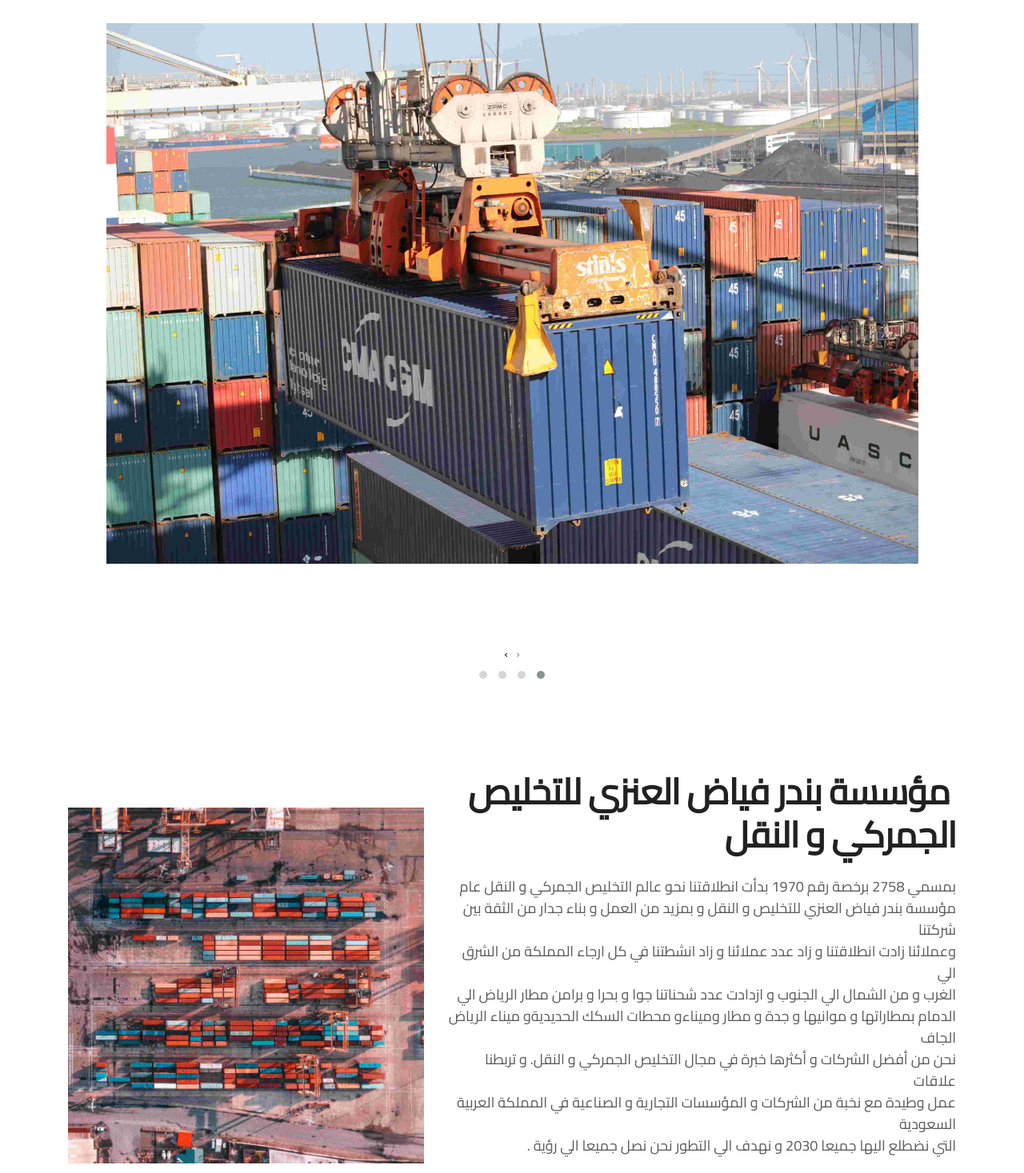
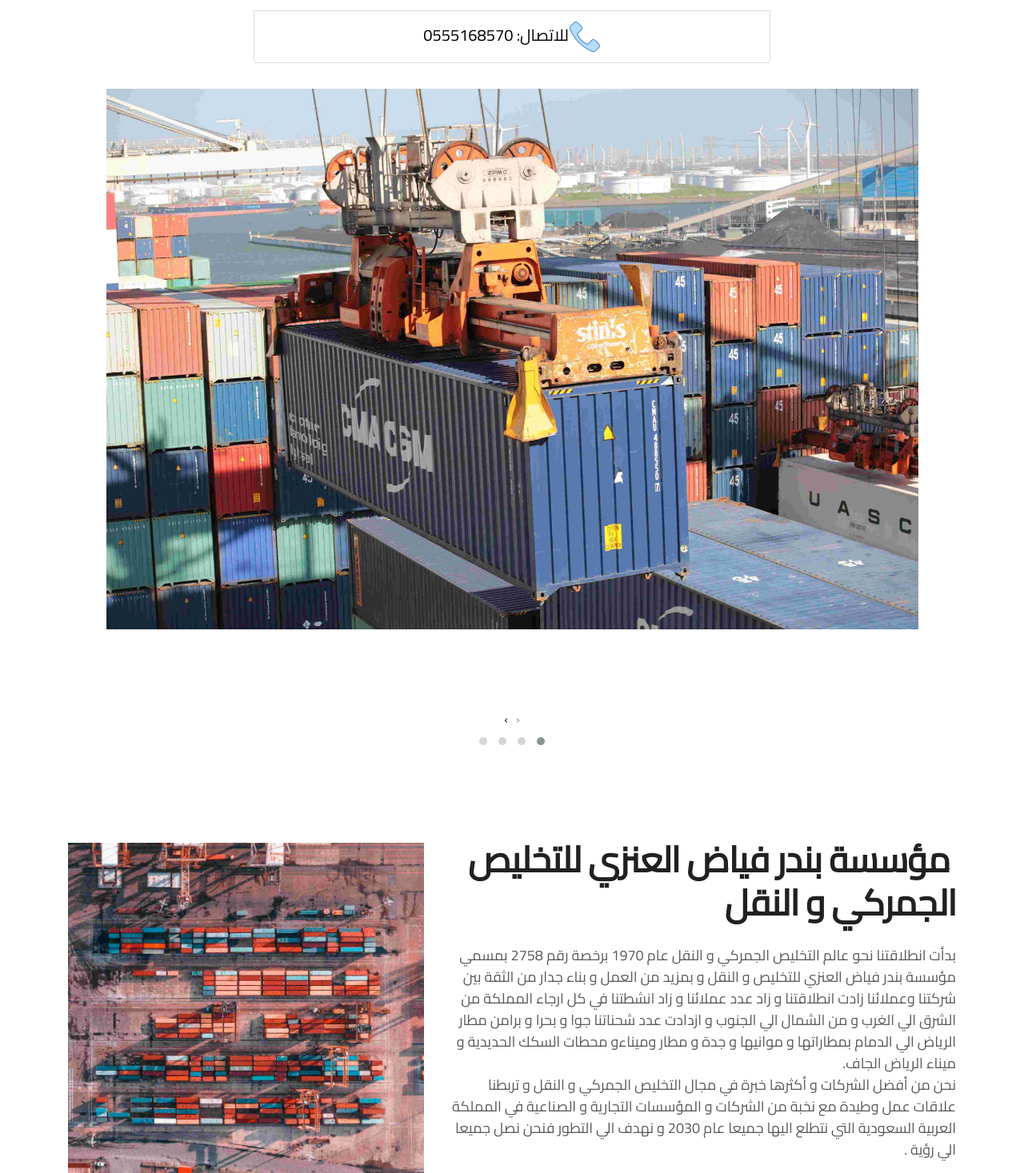
Before and after one commit to ehabcoder/test, a plain HTML site: page index.html in a window 1280 px wide. Shown: the part 250-1717 px from the top of the page at 80% size. Drawn offline with Linux system fonts and the light colour scheme.

Commit message:
Add files via upload
Final-version

```diff
--- a/css/tooplate-style.css
+++ b/css/tooplate-style.css
@@ -12,6 +12,7 @@ https://www.tooplate.com/view/2115-marvel
 body {
   font-family: "Maven", sans-serif;
   padding-top: 70px;
+  line-height: 1.6;
 }
 
 .full-screen {
@@ -361,6 +362,14 @@ strong {
   display: none;
 }
 
+.list-added a {
+  color: #000;
+  font-size: 20px;
+}
+.list-added:hover {
+  cursor: pointer;
+  background-color: gray;
+}
 @media (max-width: 991px) {
   .full-screen {
     padding-bottom: 4rem;
--- a/index.html
+++ b/index.html
@@ -72,7 +72,12 @@
                     <div class="col-lg-8 mx-auto title">
                       <h1>Speed and mastery</h1>
                       <p>Al Fayad Office for Customs Clearance and Transport</p>
+                      <li class="list-group-item list-added"><a href="tel:0555168570"><img src="images/icons/phone.png" alt="phone icon"/><span>Call Us: 0555168570</span></a></li>
+
                     </div>
+
+                    <!-- TODO -->
+
 
                     <div class="owl-carousel owl-theme">
                       <div class="item">
@@ -110,7 +115,8 @@
                             <span class="mr-2 about-h">Bandar Fayyad Corporation for customs clearance and transport</span>
                         </h1>
 
-                        <p class="about-p">Al Fayyadh Establishment for Customs Clearance in the name of 2758 with License No. 1970, our launch towards the world of customs clearance and transport began in the year of Bandar Fayyad Al Enezi Corporation for Clearance and Transport and with more work and building a wall of trust between us and helped us increase our launch and the Kingdom increased our activities in all parts of the East to West and from north to south, and the number of our shipments by air, sea and land has increased from Riyadh airport to Dammam with its airports and ports, Jeddah, airport, port, train stations and Riyadh Dry Port from companies and the most experienced in the field of customs clearance and transportation. And we have close working relations with a selection of companies and commercial and industrial institutions in the Kingdom of Saudi Arabia, which we all undertake by 2030 and aim for development. We all reach a vision</p>
+                        <p class="about-p">Our launch towards the world of customs clearance and transport began in 1970 with license No. 2758 under the name Bandar Fayyad Al-Anzi Corporation for Clearance and Transport and with more work and building a wall of trust between our company and our clients. And from north to south, the number of our shipments increased by air, sea, and from Riyadh airport to Dammam with its airports and ports, Jeddah, airport and port, railway stations and Riyadh Dry Port.
+                          We are one of the best and most experienced companies in the field of customs clearance and transport, and we have close working relationships with a selection of companies and commercial and industrial institutions in the Kingdom of Saudi Arabia, which we all look forward to in 2030 and aim for development, as we all reach a vision.</p>
 
                         <div class="custom-btn-group mt-4">
                           <a href="contactUs.html" class="btn custom-btn custom-btn-bg custom-btn-link about-contact">Contact Us</a>
@@ -168,6 +174,7 @@
                 <li class="A6">Hervey</li>
                 <li class="A7">mackerel</li>
                 <li class="A8">Altaawn Club</li>
+                <li class="A50">Ministry of Foreign</li>
             </ul>
           </div>
           <div class="col-sm">
--- a/js/languages/home.js
+++ b/js/languages/home.js
@@ -21,10 +21,11 @@
           // Project
           $('.title h1').html('السرعة والمهارة');
           $('.title p').html('مكتب الفياض للتخليص الجمركى والنقل');
+          $('.title li span').html('للاتصال: 0555168570')
 
           // About
           $('.about-h').html('مؤسسة بندر فياض العنزي للتخليص الجمركي و النقل')
-          $('.about-p').html("بمسمي 2758 برخصة رقم 1970 بدأت انطلاقتنا نحو عالم التخليص الجمركي و النقل عام<br>مؤسسة بندر فياض العنزي للتخليص و النقل و بمزيد من العمل و بناء جدار من الثقة بين شركتنا<br>وعملائنا زادت انطلاقتنا و زاد عدد عملائنا و زاد انشطتنا في كل ارجاء المملكة من الشرق الي<br>الغرب و من الشمال الي الجنوب و ازدادت عدد شحناتنا جوا و بحرا و برامن مطار الرياض الي الدمام بمطاراتها و موانيها و جدة و مطار وميناءو محطات السكك الحديديةو ميناء الرياض الجاف<br>نحن من أفضل الشركات و أكثرها خبرة في مجال التخليص الجمركي و النقل. و تربطنا علاقات<br>عمل وطيدة مع نخبة من الشركات و المؤسسات التجارية و الصناعية في المملكة العربية السعودية<br>التي نضطلع اليها جميعا 2030 و نهدف الي التطور نحن نصل جميعا الي رؤية .<br>")
+          $('.about-p').html("بدأت انطلاقتنا نحو عالم التخليص الجمركي و النقل عام 1970 برخصة رقم 2758 بمسمي مؤسسة بندر فياض العنزي للتخليص و النقل و بمزيد من العمل و بناء جدار من الثقة بين شركتنا وعملائنا زادت انطلاقتنا و زاد عدد عملائنا و زاد انشطتنا في كل ارجاء المملكة من الشرق الي الغرب و من الشمال الي الجنوب و ازدادت عدد شحناتنا جوا و بحرا و برامن مطار الرياض الي الدمام بمطاراتها و موانيها و جدة و مطار وميناءو محطات السكك الحديدية و ميناء الرياض الجاف.<br> نحن من أفضل الشركات و أكثرها خبرة في مجال التخليص الجمركي و النقل و تربطنا علاقات عمل وطيدة مع نخبة من الشركات و المؤسسات التجارية و الصناعية في المملكة العربية السعودية التي نتطلع اليها جميعا عام 2030 و نهدف الي التطور فنحن نصل جميعا الي رؤية .")
           $('.about-contact').html('تواصل معنا')
 
             // Services
@@ -59,10 +60,11 @@
           $('.A14').html('شركة الكهرباء')
           $('.A15').html('ناصر الحمدان للرياضة')
           $('.A17').html('شاورما كلاسيك')
+          $('.A50').html('وزارة الخارجية')
 
           // Branches
           $('.branches-h').html('فروعنا')
-          $('.branches-p').html('لدينا العديد من الفروف فى جميع انحاءالمملكة لمساعدتك')
+          $('.branches-p').html('لدينا العديد من الفروع فى جميع انحاء المملكة لمساعدتك')
           $('.B1').html('مؤسسة الفياض للتخليص الجمركي')
           $('.B2').html('مكتب الفياض بمطار الملك خالد الدولي بالرياض')
           $('.B3').html('مكتب الفياض بالميناء الجاف بالرياض')
@@ -90,6 +92,8 @@
           // Project
           $('.title h1').html('Speed and mastery');
           $('.title p').html('Al Fayad Office for Customs Clearance and Transport');
+          $('.title li span').html('Call Us: 0555168570')
+
 
           // About
           $('.about-h').html('Bandar Fayyad Corporation for customs clearance and transport')
@@ -129,6 +133,7 @@
           $('.A15').html('Electricity Company')
           $('.A16').html('Nasser Al-Hamdan Sports')
           $('.A17').html('Classic Shawarma')
+          $('.A50').html('Ministry of Foreign')
 
            // Branches
            $('.branches-h').html('Our Branches')
```
